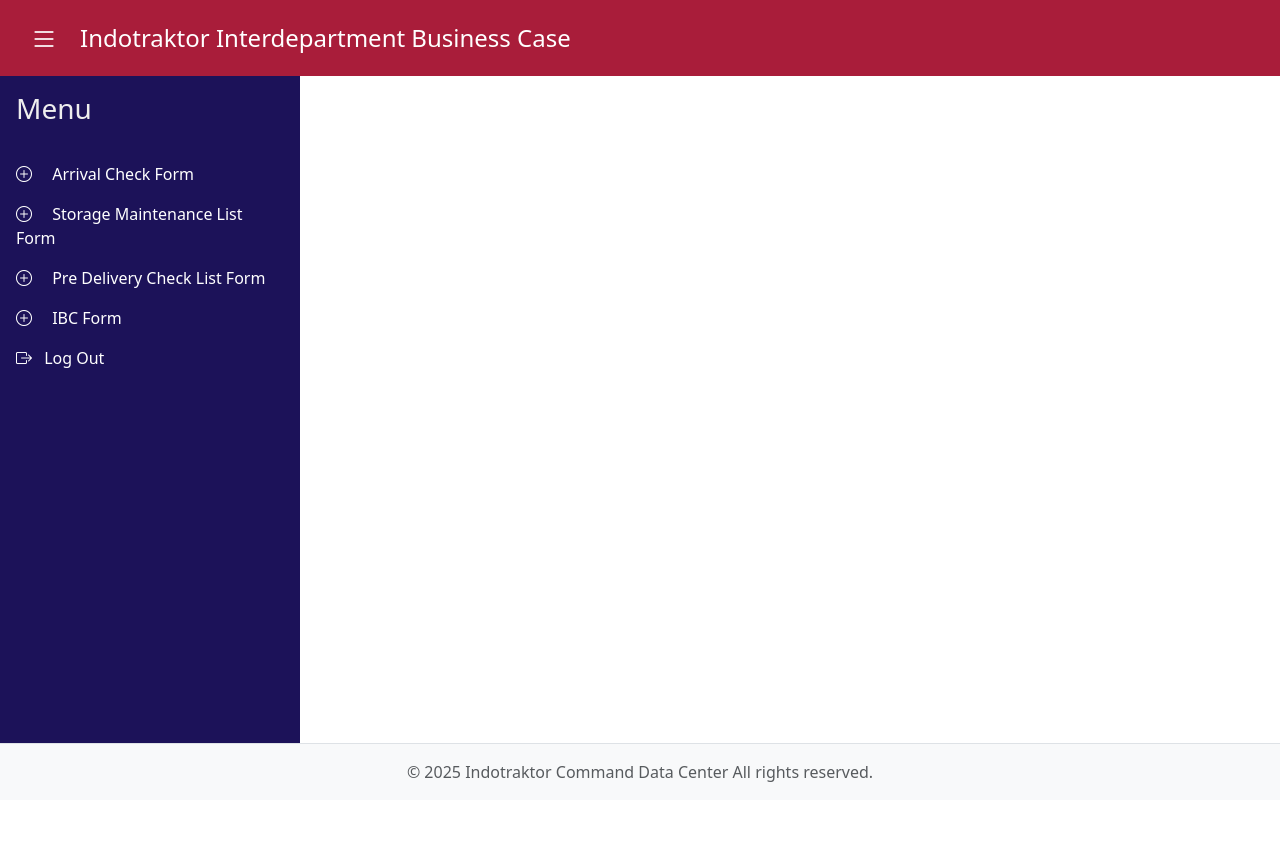
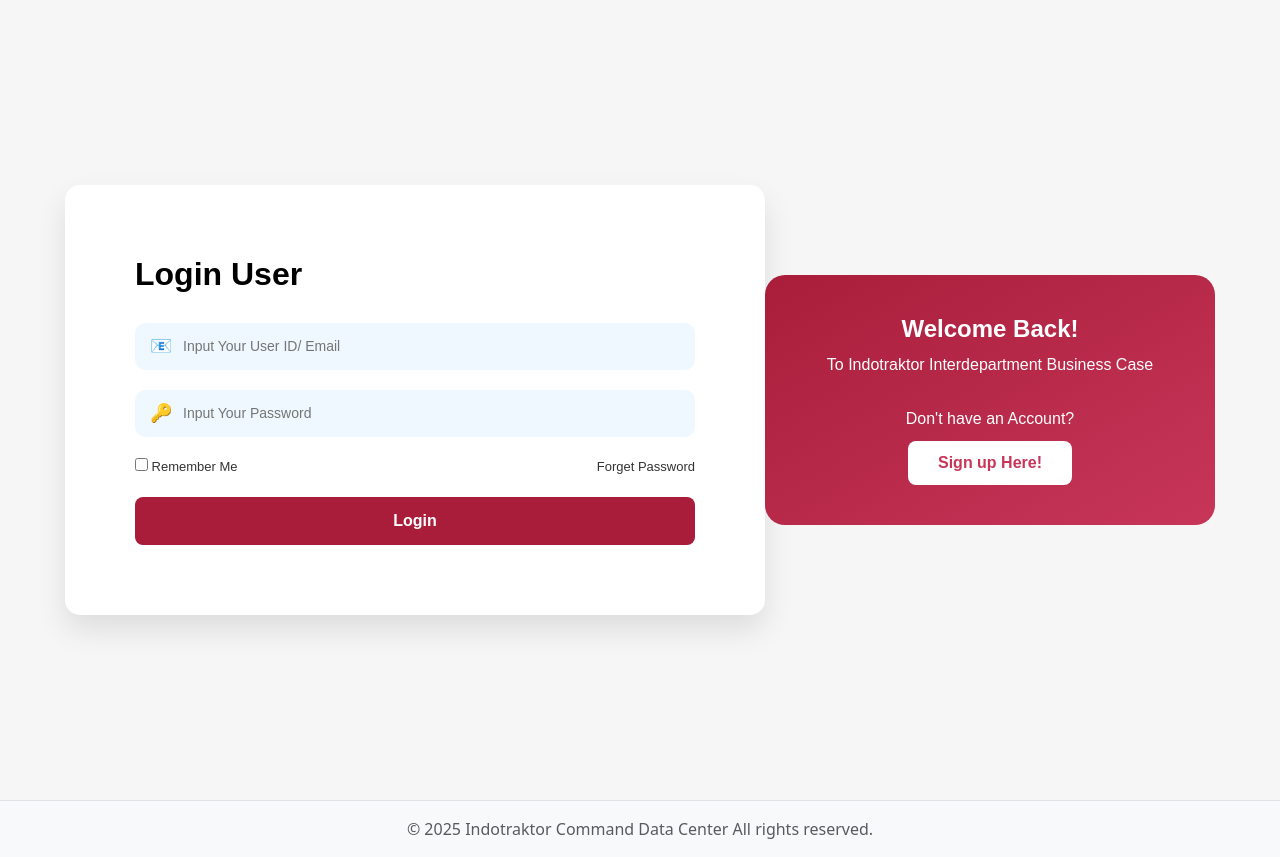
Before and after one commit to lexparikesit/ITR-IBC, a Flask app: page / in a window 1280 px wide. Before the commit the page ends 782 px from the top, so only its background shows below. Run offline with Flask 3, Linux system fonts and the light colour scheme.

Commit message:
Login Page FE

```diff
--- a/app.py
+++ b/app.py
@@ -19,7 +19,7 @@
 
 @app.route('/')
 def base():
-    return render_template("Base.html", year=datetime.now().year)
+    return render_template("Login.html", year=datetime.now().year)
 
 if __name__ == '__main__':
     app.run(debug=True)
--- a/static/css/style.css
+++ /dev/null
@@ -1,66 +0,0 @@
-body {
-    min-height: 100vh;
-    display: flex;
-    flex-direction: column;
-}
-
-.header-wrapper {
-    background-color: #A91D3A;
-}
-
-.navbar-menu {
-    flex: 1;
-    display: flex;
-    color: #EEEEEE;
-}
-
-.navbar-menu h3 {
-    text-align: left;
-    margin-bottom: 10px;
-    padding-bottom: 20px;
-}
-
-.sidebar {
-    width: 300px;
-    background-color: #1C1259;
-    padding: 1rem;
-    transition: all 0.3s ease;
-    margin-bottom: 0;
-}
-
-.sidebar a {
-    color: white;
-    text-decoration: none;
-    display: block;
-    margin: 16px 0;
-}
-
-.sidebar a:hover {
-    text-decoration: underline;
-    border-radius: 4px;
-    padding-left: 0.5rem;
-}
-
-.sidebar a.active {
-    background-color: #333;
-    border-radius: 5px;
-    padding-left: 0.7rem;
-}
-
-.sidebar.collapse {
-    margin-left: -250px;
-    opacity: 0;
-    pointer-events: none;
-}
-
-.content {
-    flex: 1;
-    padding: 50px;
-    transition: margin-left 0.3s ease;
-}
-
-footer {
-    background-color: #EEEEEE;
-    padding: 10px 0;
-    text-align: center;
-}
--- /dev/null
+++ b/static/css/style_base.css
@@ -0,0 +1,211 @@
+/* Base HTML */
+body {
+    min-height: 100vh;
+    display: flex;
+    flex-direction: column;
+}
+
+.header-wrapper {
+    background-color: #A91D3A;
+}
+
+.navbar-menu {
+    flex: 1;
+    display: flex;
+    color: #EEEEEE;
+}
+
+.navbar-menu h3 {
+    text-align: left;
+    margin-bottom: 10px;
+    padding-bottom: 20px;
+}
+
+.sidebar {
+    width: 300px;
+    background-color: #1C1259;
+    padding: 1rem;
+    transition: all 0.3s ease;
+    margin-bottom: 0;
+}
+
+.sidebar a {
+    color: white;
+    text-decoration: none;
+    display: block;
+    margin: 16px 0;
+}
+
+.sidebar a:hover {
+    text-decoration: underline;
+    border-radius: 4px;
+    padding-left: 0.5rem;
+}
+
+.sidebar a.active {
+    background-color: #333;
+    border-radius: 5px;
+    padding-left: 0.7rem;
+}
+
+.sidebar.collapse {
+    margin-left: -250px;
+    opacity: 0;
+    pointer-events: none;
+}
+
+.content {
+    flex: 1;
+    padding: 50px;
+    transition: margin-left 0.3s ease;
+}
+
+footer {
+    background-color: #EEEEEE;
+    padding: 10px 0;
+    text-align: center;
+}
+
+
+/* Login Page */
+* {
+    margin: 0;
+    padding: 0;
+    box-sizing: border-box;
+}
+
+/* Centering Login Page via base.html */
+.login-center {
+    display: flex;
+    justify-content: center;
+    align-items: center;
+    height: 100vh;
+    background-color: #f6f6f6;
+}
+
+.container-login {
+    width: 100%;
+    font-family: 'Poppins', sans-serif;
+    display: flex;
+    justify-content: center;
+    align-items: center;
+    padding: 50px 15px;
+}
+
+.login-card {
+    display: flex;
+    background: white;
+    border-radius: 15px;
+    box-shadow: 0 15px 30px rgba(0, 0, 0, 0.1);
+    overflow: hidden;
+    max-width: 700px;
+    width: 100%;
+    min-height: 200px;
+}
+
+.login-box {
+    flex: 1;
+    padding: 70px;
+}
+
+.login-box h2 {
+    margin-bottom: 30px;
+    font-weight: 600;
+    color: black;
+}
+
+.input-group {
+    display: flex;
+    align-items: center;
+    background: #f0f8ff;
+    border-radius: 10px;
+    padding: 10px 15px;
+    margin-bottom: 20px;
+}
+
+.input-group .icon {
+    margin-right: 10px;
+    font-size: 18px;
+    min-width: 24px;
+    height: 100%;
+    flex-shrink: 0;
+}
+
+.input-group input {
+    border: none;
+    outline: none;
+    background: transparent;
+    width: 100%;
+    font-size: 14px;
+    flex: 1;
+}
+
+.options {
+    display: flex;
+    justify-content: space-between;
+    margin-bottom: 20px;
+    font-size: 13px;
+}
+
+.options a {
+    text-decoration: none;
+    color: #333;
+    font-weight: 500;
+}
+
+.options label {
+    color: #333;
+}
+
+.btn-login {
+    width: 100%;
+    padding: 12px;
+    background-color: #A91D3A;
+    color: white;
+    border: none;
+    border-radius: 8px;
+    font-weight: bold;
+    cursor: pointer;
+}
+
+.info-box {
+    flex: 1;
+    background: linear-gradient(to bottom right, #A91D3A, #C73659);
+    color: white;
+    display: flex;
+    flex-direction: column;
+    align-items: center;
+    justify-content: center;
+    padding: 40px;
+    text-align: center;
+    border-radius: 20px;
+}
+
+.info-box h2 {
+    font-weight: 700;
+    font-size: 24px;
+    margin-bottom: 10px;
+}
+
+.info-box p {
+    margin-bottom: 30px;
+}
+
+.info-box span {
+    margin-bottom: 10px;
+}
+
+.btn-signup {
+    background: white;
+    color: #C73659;
+    padding: 10px 30px;
+    border: none;
+    border-radius: 8px;
+    font-weight: bold;
+    cursor: pointer;
+    transition: 0.3s;
+}
+
+.btn-signup:hover {
+    background: #e6e6e6;
+}
--- a/templates/Base.html
+++ b/templates/Base.html
@@ -6,13 +6,14 @@
     <title>{% block title %}Indotraktor Interdepartment Business Case{% endblock %}</title>
 
     <!-- < external CSS > -->
-    <link rel="stylesheet" href="{{ url_for('static', filename='css/style.css') }}" />
+    <link rel="stylesheet" href="{{ url_for('static', filename='css/style_base.css') }}" />
     <!-- Bootstrap CSS -->
     <link rel="stylesheet" href="https://cdn.jsdelivr.net/npm/bootstrap@5.3.3/dist/css/bootstrap.min.css" />
     <!-- Bootstrap Icon -->
     <link rel="stylesheet" href="https://cdn.jsdelivr.net/npm/bootstrap-icons@1.10.5/font/bootstrap-icons.css" />
 </head>
 <body>
+    {% if not hide_nav %}
     <div class="header-wrapper">
         <header class="text-white py-3 px-4 d-flex justify-content-between align-items-center">
             <div class="d-flex align-items-center">
@@ -28,6 +29,7 @@
             {% endif %}
         </header>
     </div>
+    {% endif %}
     <div class="navbar-menu">
         <!-- sidebar navigation -->
         {% if not hide_nav %}
--- a/templates/Login.html
+++ b/templates/Login.html
@@ -1,5 +1,33 @@
 <!-- templates/Login.html -->
 {% extends 'Base.html' %}
+{% set hide_nav=True %}
 {% block content %}
-    <h2>Login Page (Comming Soon)</h2>
+    <div class="container-login">
+        <div class="login-card">
+            <div class="login-box">
+                <h2> Login User </h2>
+                <form>
+                    <div class="input-group">
+                        <span class="icon">📧</span>
+                        <input type="text" placeholder="Input Your User ID/ Email" required />
+                    </div>
+                    <div class="input-group">
+                        <span class="icon">🔑</span>
+                        <input type="password" placeholder="Input Your Password" required />
+                    </div>
+                    <div class="options">
+                        <label><input type="checkbox" /> Remember Me </label>
+                        <a href="#"> Forget Password </a>
+                    </div>
+                    <button type="submit" class="btn-login"> Login </button>
+                </form>
+            </div>
+        </div>
+        <div class="info-box">
+            <h2>Welcome Back!</h2>
+            <p class="subtitle">To Indotraktor Interdepartment Business Case</p>
+            <span>Don't have an Account?</span>
+            <button class="btn-signup">Sign up Here!</button>
+        </div>
+    </div>
 {% endblock %}
```
